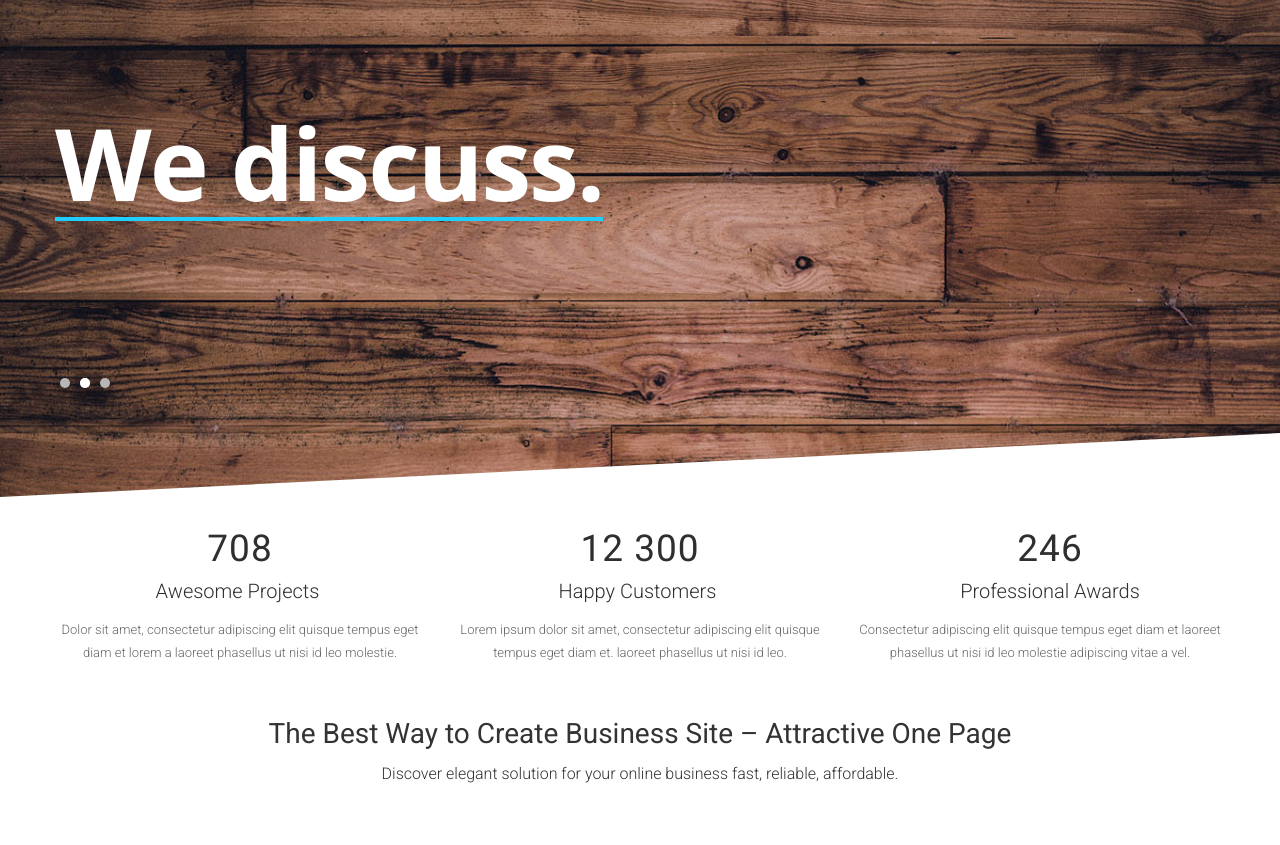
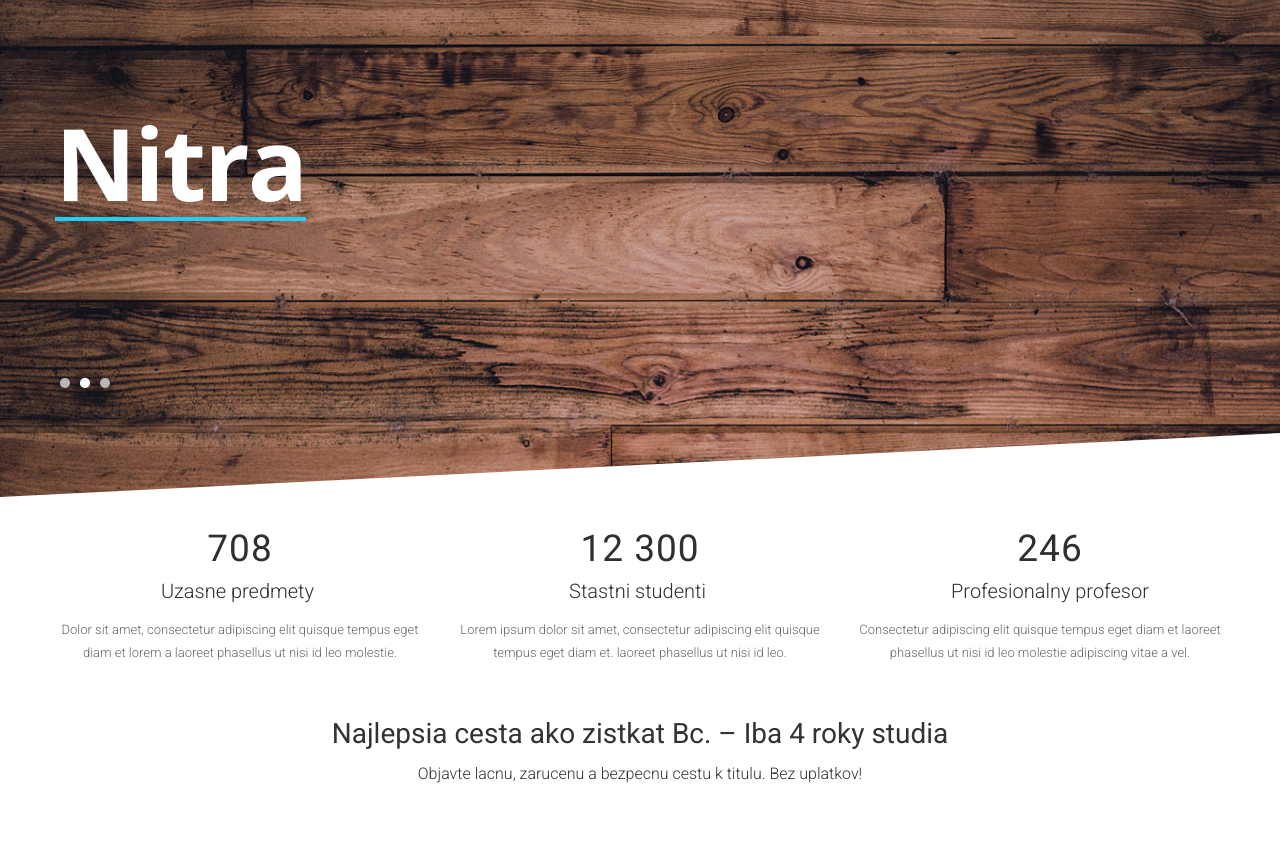
Before and after one commit to slamkalukas/timber, a plain HTML site: page index.html in a window 1280 px wide. Shown: the part 107-952 px from the top of the page. Drawn offline with nearby package versions, Linux system fonts and the light colour scheme.

Commit message:
Peve zmeny
sranda zacina

```diff
--- a/index.html
+++ b/index.html
@@ -79,17 +79,17 @@
 						<div class="camera_wrap camera_white_skin" id="camera_wrap_1">
 							<div data-thumb="" data-src="images/slides/blank.gif">
 								<div class="img-responsive camera_caption fadeFromBottom">
-									<h2>We listen.</h2>
+									<h2>Skola</h2>
 								</div>
 							</div>
 							<div data-thumb="" data-src="images/slides/blank.gif">
 								<div class="img-responsive camera_caption fadeFromBottom">
-									<h2>We discuss.</h2>
+									<h2>Nitra</h2>
 								</div>
 							</div>
 							<div data-thumb="" data-src="images/slides/blank.gif">
 								<div class="img-responsive camera_caption fadeFromBottom">
-									<h2>We develop.</h2>
+									<h2>Lubime UKF.</h2>
 								</div>
 							</div>
 						</div><!-- #camera_wrap_1 -->
@@ -101,17 +101,17 @@
 			<div class="row">
 				<div class="col-md-4 project">
 					<h3 id="counter">0</h3>
-					<h4>Awesome Projects</h4>
+					<h4>Uzasne predmety</h4>
 					<p>Dolor sit amet, consectetur adipiscing elit quisque tempus eget diam et lorem a laoreet phasellus ut nisi id leo molestie. </p>
 				</div>
 				<div class="col-md-4 project">
 					<h3 id="counter1">0</h3>
-					<h4>Happy Customers</h4>
+					<h4>Stastni studenti</h4>
 					<p>Lorem ipsum dolor sit amet, consectetur adipiscing elit quisque tempus eget diam et. laoreet phasellus ut nisi id leo.  </p>
 				</div>
 				<div class="col-md-4 project">
 					<h3 id="counter2" style="margin-left: 20px;">0</h3>
-					<h4 style="margin-left: 20px;">Professional Awards</h4>
+					<h4 style="margin-left: 20px;">Profesionalny profesor</h4>
 					<p>Consectetur adipiscing elit quisque tempus eget diam et laoreet phasellus ut nisi id leo molestie adipiscing vitae a vel. </p>
 				</div>
 			</div>
@@ -119,8 +119,8 @@
 		<div class="container">
 			<div class="row">
 				<div class="col-md-12 cBusiness">
-					<h3>The Best Way to Create Business Site &ndash; Attractive One Page</h3>
-					<h4>Discover elegant solution for your online business fast, reliable, affordable.</h4>
+					<h3>Najlepsia cesta ako zistkat Bc. &ndash; Iba 4 roky studia</h3>
+					<h4>Objavte lacnu, zarucenu a bezpecnu cestu k titulu. Bez uplatkov!</h4>
 				</div>
 			</div>
 		</div>
```
